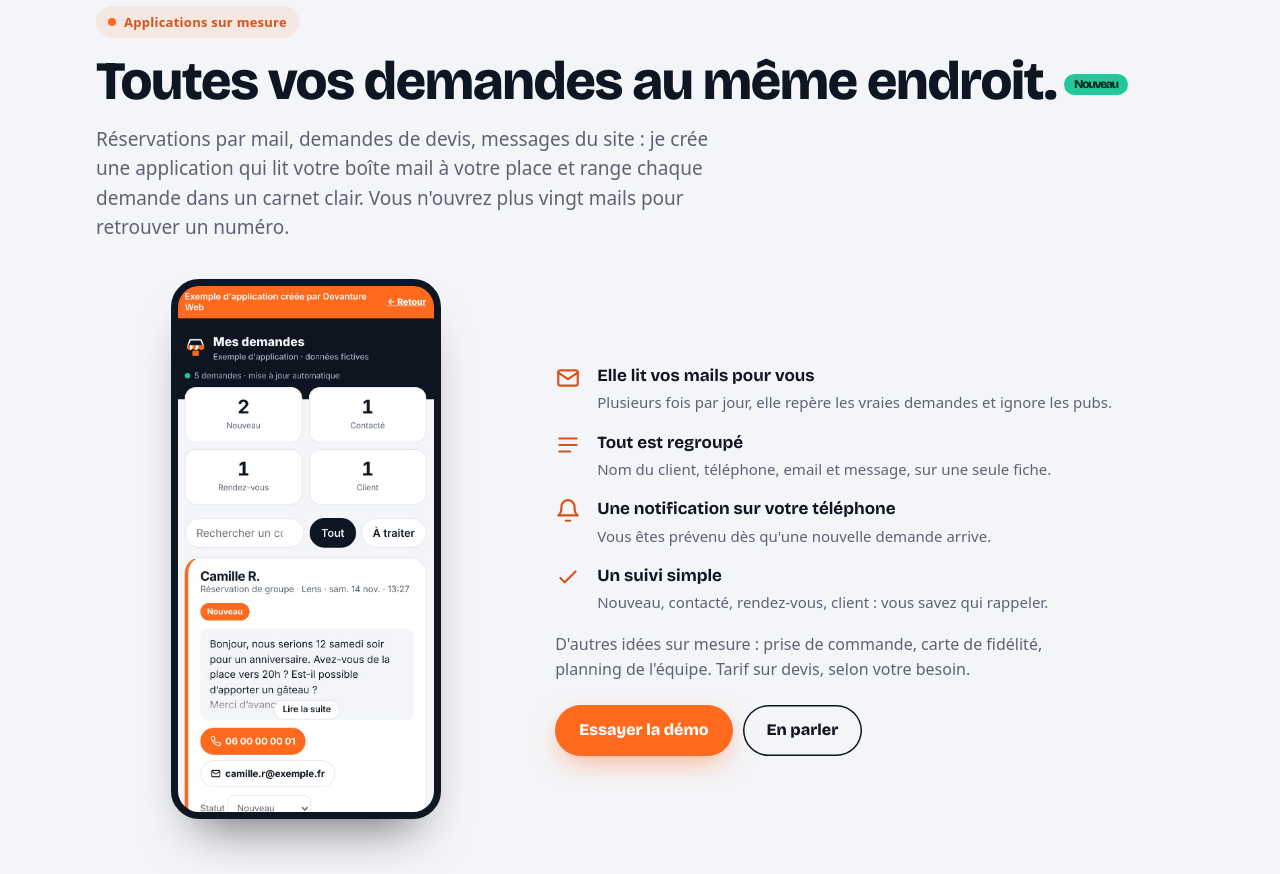
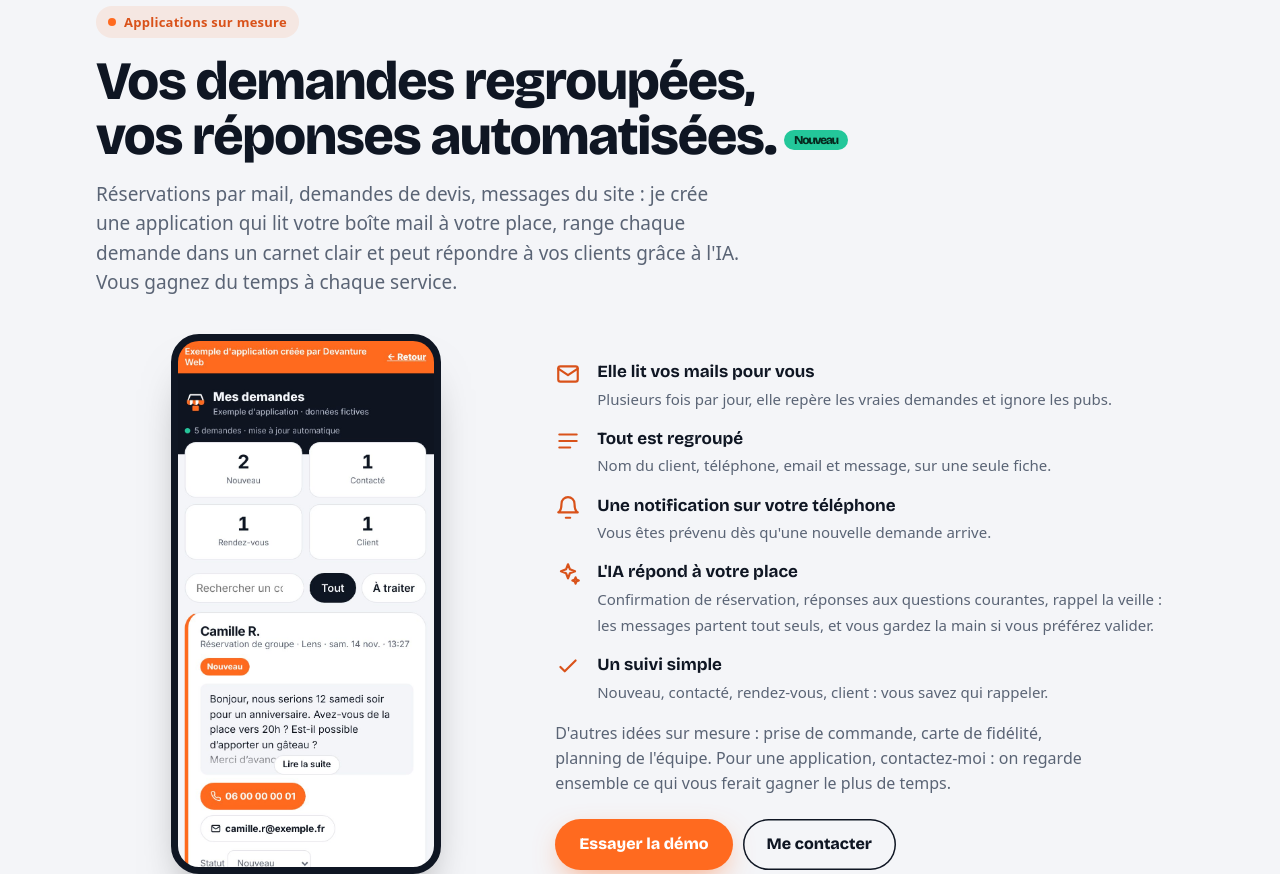
Before and after one commit to zolack2108-lgtm/devanture-web, a plain HTML site: page index.html in a window 1280 px wide. Shown: the part 2320-3194 px from the top of the page. Drawn offline with nearby package versions, Linux system fonts and the light colour scheme.

Commit message:
Portfolio : retire les 0 €, application sur contact, réponses automatisées par IA
Co-Authored-By: Claude Fable 5.2 <noreply@anthropic.com>
Claude-Session: https://claude.ai/code/session_01NTPPJJvNHgb2YpqtRcznhf

```diff
--- a/index.html
+++ b/index.html
@@ -190,8 +190,8 @@ footer .wrap{display:flex;justify-content:space-between;gap:12px;flex-wrap:wrap}
 
 <section id="applications" style="background:var(--bg-2)"><div class="wrap">
   <div class="k">Applications sur mesure</div>
-  <h2>Toutes vos demandes au même endroit.<span class="newtag">Nouveau</span></h2>
-  <p class="lead">Réservations par mail, demandes de devis, messages du site : je crée une application qui lit votre boîte mail à votre place et range chaque demande dans un carnet clair. Vous n'ouvrez plus vingt mails pour retrouver un numéro.</p>
+  <h2>Vos demandes regroupées, vos réponses automatisées.<span class="newtag">Nouveau</span></h2>
+  <p class="lead">Réservations par mail, demandes de devis, messages du site : je crée une application qui lit votre boîte mail à votre place, range chaque demande dans un carnet clair et peut répondre à vos clients grâce à l'IA. Vous gagnez du temps à chaque service.</p>
   <div class="app">
     <a class="phone rv" href="app.html" aria-label="Essayer la démonstration de l'application"><img src="img/shot-app.jpg" alt="Aperçu de l'application : liste de demandes clients avec nom, message, bouton d'appel et statut" loading="lazy"></a>
     <div class="rv">
@@ -199,10 +199,11 @@ footer .wrap{display:flex;justify-content:space-between;gap:12px;flex-wrap:wrap}
         <div><svg viewBox="0 0 24 24" fill="none" stroke="currentColor" stroke-width="2" stroke-linecap="round" stroke-linejoin="round" aria-hidden="true"><rect x="3" y="5" width="18" height="14" rx="2"/><path d="m3 7 9 6 9-6"/></svg><p><b>Elle lit vos mails pour vous</b><span>Plusieurs fois par jour, elle repère les vraies demandes et ignore les pubs.</span></p></div>
         <div><svg viewBox="0 0 24 24" fill="none" stroke="currentColor" stroke-width="2" stroke-linecap="round" stroke-linejoin="round" aria-hidden="true"><path d="M4 6h16M4 12h16M4 18h10"/></svg><p><b>Tout est regroupé</b><span>Nom du client, téléphone, email et message, sur une seule fiche.</span></p></div>
         <div><svg viewBox="0 0 24 24" fill="none" stroke="currentColor" stroke-width="2" stroke-linecap="round" stroke-linejoin="round" aria-hidden="true"><path d="M6 8a6 6 0 0 1 12 0c0 7 3 8 3 8H3s3-1 3-8M10 21h4"/></svg><p><b>Une notification sur votre téléphone</b><span>Vous êtes prévenu dès qu'une nouvelle demande arrive.</span></p></div>
+        <div><svg viewBox="0 0 24 24" fill="none" stroke="currentColor" stroke-width="2" stroke-linecap="round" stroke-linejoin="round" aria-hidden="true"><path d="M12 3l1.8 4.7L18.5 9.5l-4.7 1.8L12 16l-1.8-4.7L5.5 9.5l4.7-1.8zM19 15l.8 2.2L22 18l-2.2.8L19 21l-.8-2.2L16 18l2.2-.8z"/></svg><p><b>L'IA répond à votre place</b><span>Confirmation de réservation, réponses aux questions courantes, rappel la veille : les messages partent tout seuls, et vous gardez la main si vous préférez valider.</span></p></div>
         <div><svg viewBox="0 0 24 24" fill="none" stroke="currentColor" stroke-width="2" stroke-linecap="round" stroke-linejoin="round" aria-hidden="true"><path d="M5 12l4 4L19 6"/></svg><p><b>Un suivi simple</b><span>Nouveau, contacté, rendez-vous, client : vous savez qui rappeler.</span></p></div>
       </div>
-      <p class="lead" style="font-size:16px">D'autres idées sur mesure : prise de commande, carte de fidélité, planning de l'équipe. Tarif sur devis, selon votre besoin.</p>
-      <div class="cta"><a class="btn btn-tang" href="app.html">Essayer la démo</a><a class="btn btn-ghost" href="#contact">En parler</a></div>
+      <p class="lead" style="font-size:16px">D'autres idées sur mesure : prise de commande, carte de fidélité, planning de l'équipe. Pour une application, contactez-moi : on regarde ensemble ce qui vous ferait gagner le plus de temps.</p>
+      <div class="cta"><a class="btn btn-tang" href="app.html">Essayer la démo</a><a class="btn btn-ghost" href="#contact">Me contacter</a></div>
     </div>
   </div>
 </div></section>
@@ -233,11 +234,11 @@ footer .wrap{display:flex;justify-content:space-between;gap:12px;flex-wrap:wrap}
 
 <section id="offres" style="background:var(--bg-2)"><div class="wrap">
   <div class="k">Offres</div>
-  <h2>Des prix clairs, zéro frais de création.</h2>
+  <h2>Des prix clairs, sans surprise.</h2>
   <div class="plans">
     <div class="plan rv"><h3>Fiche Google</h3><div class="price">79 €<small> une fois</small></div><p class="sub">Pour être bien vu sur Google Maps, sans site. Incluse avec un abonnement.</p><ul><li>Photos, horaires, carte et services complétés</li><li>Description rédigée pour votre quartier</li><li>Réponses aux 10 derniers avis</li></ul><a class="btn btn-ghost" href="#contact">Me contacter</a></div>
-    <div class="plan star rv"><span class="badge">Le plus choisi</span><h3>Sérénité</h3><div class="price">49 €<small> / mois</small></div><p class="sub">0 € de création · engagement 12 mois, puis libre</p><ul><li>Site complet comme ceux ci-dessus, en 48 h</li><li>Nom de domaine et hébergement inclus</li><li>Jusqu'à 4 changements par mois, faits sous 48 h</li><li>Fiche Google entretenue, réponses aux avis</li></ul><a class="btn btn-tang" href="#contact">Me contacter</a></div>
-    <div class="plan rv"><h3>Commerce+</h3><div class="price">89 €<small> / mois</small></div><p class="sub">0 € de création · engagement 12 mois, puis libre</p><ul><li>Tout Sérénité, plus :</li><li>Réservation ou commande en ligne, reçue par SMS et email</li><li>SMS automatique après la visite pour récolter des avis Google</li><li>Changements illimités, faits le jour même</li><li>Rapport mensuel : visites, appels, itinéraires</li></ul><a class="btn btn-ghost" href="#contact">Me contacter</a></div>
+    <div class="plan star rv"><span class="badge">Le plus choisi</span><h3>Sérénité</h3><div class="price">49 €<small> / mois</small></div><p class="sub">Engagement 12 mois, puis libre</p><ul><li>Site complet comme ceux ci-dessus, en 48 h</li><li>Nom de domaine et hébergement inclus</li><li>Jusqu'à 4 changements par mois, faits sous 48 h</li><li>Fiche Google entretenue, réponses aux avis</li></ul><a class="btn btn-tang" href="#contact">Me contacter</a></div>
+    <div class="plan rv"><h3>Commerce+</h3><div class="price">89 €<small> / mois</small></div><p class="sub">Engagement 12 mois, puis libre</p><ul><li>Tout Sérénité, plus :</li><li>Réservation ou commande en ligne, reçue par SMS et email</li><li>SMS automatique après la visite pour récolter des avis Google</li><li>Changements illimités, faits le jour même</li><li>Rapport mensuel : visites, appels, itinéraires</li></ul><a class="btn btn-ghost" href="#contact">Me contacter</a></div>
   </div>
   <p class="legal">Prix nets. TVA non applicable, article 293 B du CGI.</p>
   <h3 style="font-size:28px;margin-top:56px">Comment ça se passe</h3>
```
